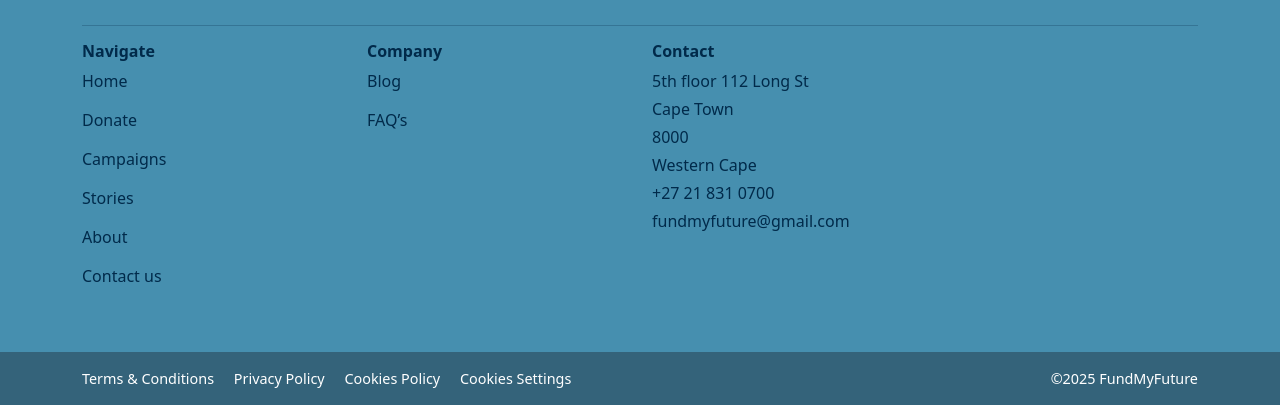
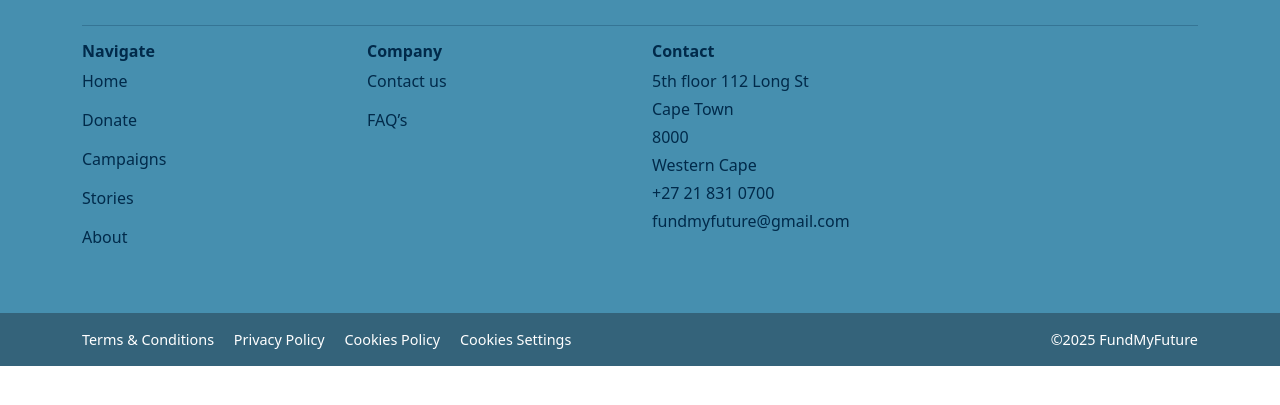
Before and after one commit to mignon-rossouw/IT-PROJECT, a website: page public/terms.html in a window 1280 px wide. Shown: the part 1093-1498 px from the top of the page. After the commit the page ends 1459 px from the top, so only its background shows below. Drawn offline with nearby package versions, Linux system fonts and the light colour scheme.

Commit message:
Updating footer

```diff
--- a/public/terms.html
+++ b/public/terms.html
@@ -282,7 +282,7 @@
           <li><a href="campaign.html">Campaigns</a></li>
           <li><a href="story.html">Stories</a></li>
           <li><a href="about.html">About</a></li>
-          <li><a href="contact.html">Contact us</a></li>
+
         </ul>
       </div>
 
@@ -290,7 +290,7 @@
       <div class="col-6 col-md-3 mb-4">
         <h6 class="fw-bold">Company</h6>
         <ul class="list-unstyled">
-          <li><a href="#">Blog</a></li>
+       <li><a href="contact.html">Contact us</a></li>
           <li><a href="faq.html">FAQ’s</a></li>
         </ul>
       </div>
```
Also changed, not shown: public/funder-dashboard.html (+2 -2 lines), public/funder-profile.html (+2 -2 lines), public/login.html (+2 -2 lines), public/privacy.html (+2 -2 lines), public/story.html (+2 -2 lines), public/student-dashboard.html (+2 -2 lines), public/student-profile.html (+2 -2 lines).
